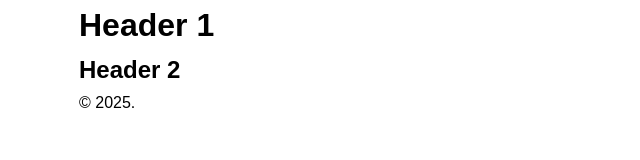
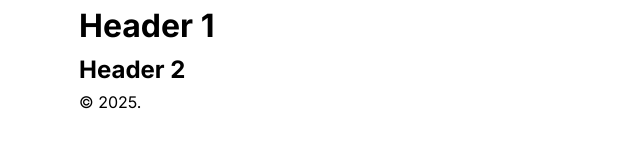
Before and after one commit to ttsp230001/ttsp230001.github.io, a website: page index.html in a window 1280 px wide. Shown: the full height of the page, 0-640 px from the left. Drawn offline with Linux system fonts and the light colour scheme.

Commit message:
feat: Update font.

```diff
--- /dev/null
+++ b/index.css
@@ -0,0 +1,25 @@
+* {
+    margin: 0;
+    padding: 0;
+    box-sizing: border-box;
+}
+
+body {
+    min-height: 100vh;
+    font-family: 'Inter', 'Segoe UI', 'Helvetica Neue', Arial, sans-serif;
+    line-height: 1.6;
+}
+
+.container {
+    width: 90%;
+    max-width: 1200px;
+    margin: 0 auto;
+    padding: 0 15px;
+}
+
+@media (max-width: 768px) {
+    .container {
+        width: 100%;
+        padding: 0 10px;
+    }
+}
--- a/index.html
+++ b/index.html
@@ -3,34 +3,9 @@
 <head>
     <meta charset="UTF-8">
     <meta name="viewport" content="width=device-width, initial-scale=1.0">
-    <title>Мой сайт</title>
-    <style>
-        * {
-            margin: 0;
-            padding: 0;
-            box-sizing: border-box;
-        }
-
-        body {
-            min-height: 100vh;
-            font-family: Arial, sans-serif;
-            line-height: 1.6;
-        }
-
-        .container {
-            width: 90%;
-            max-width: 1200px;
-            margin: 0 auto;
-            padding: 0 15px;
-        }
-
-        @media (max-width: 768px) {
-            .container {
-                width: 100%;
-                padding: 0 10px;
-            }
-        }
-    </style>
+    <title>TTSP</title>
+    <link rel="stylesheet" href="https://fonts.googleapis.com/css?family=Inter:400,500,600,700&display=swap">
+    <link rel="stylesheet" href="index.css">
 </head>
 <body>
     <div class="container">
```
